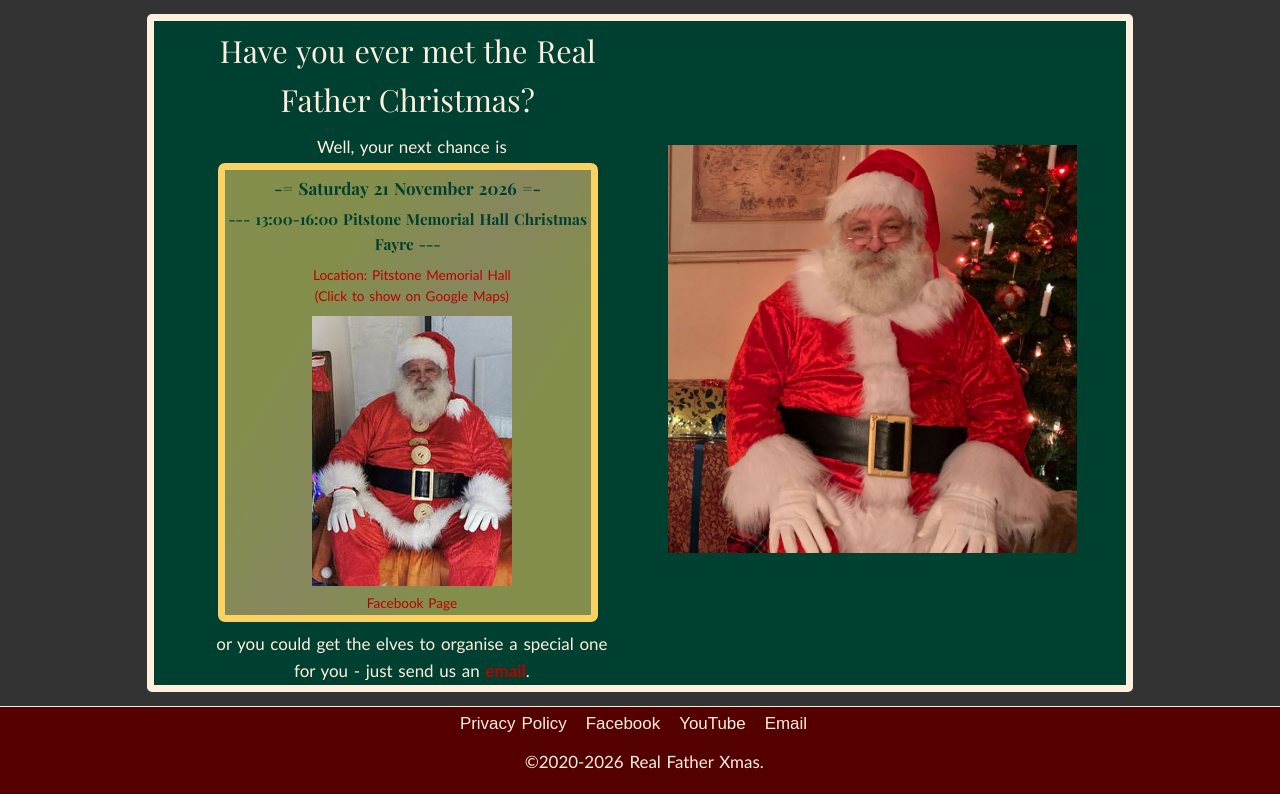
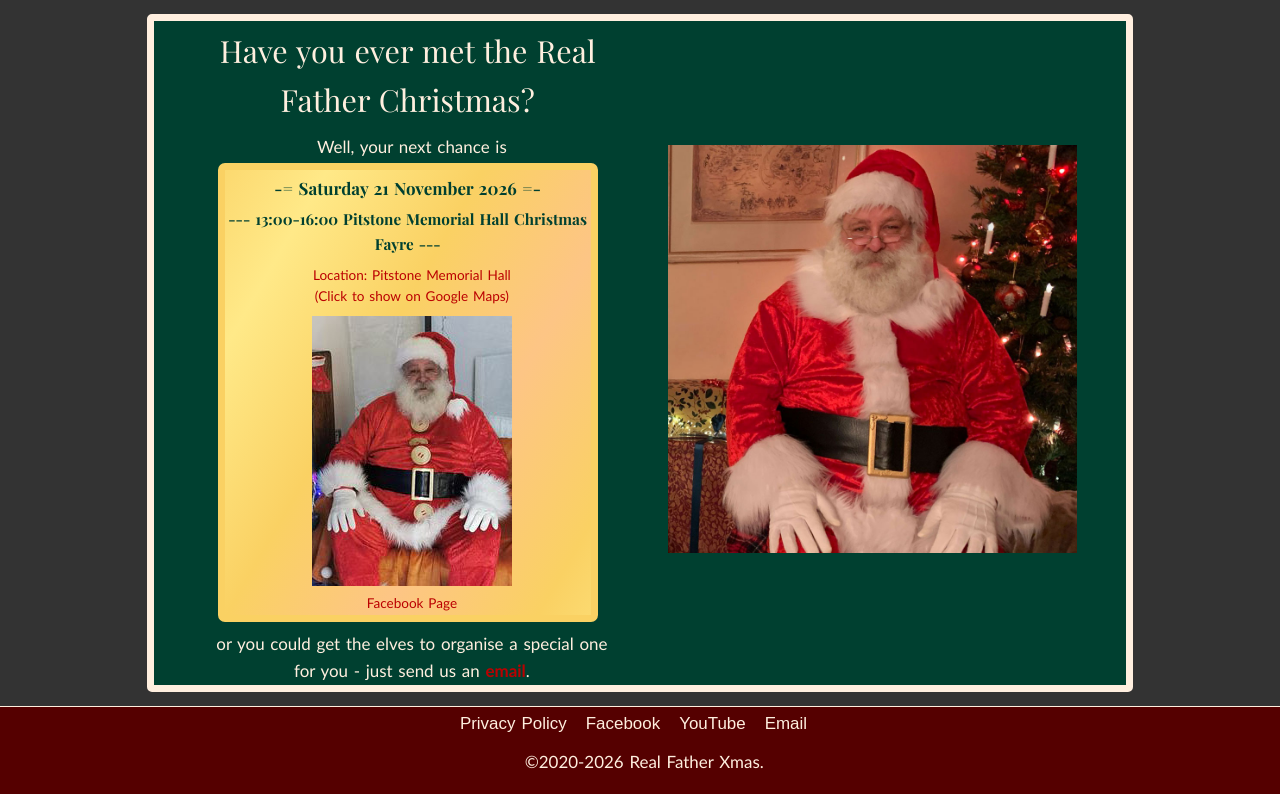
Before and after one commit to nielsencs/RealFatherXmas, a PHP site: page / in a window 1280 px wide. Shown: the part 149-943 px from the top of the page. Run offline with PHP 8.4, Linux system fonts and the light colour scheme; some web fonts are replaced.

Commit message:
Update style.css

```diff
--- a/site/styles/style.css
+++ b/site/styles/style.css
@@ -4,10 +4,10 @@
     --clr-darkergold: #9e5200;
 
     /* for ticket only */
-    --clr-darkgold: #dd900088;
-    --clr-lightgold: #f6d36588;
-    --clr-midgold: #fad16388;
-    --clr-pinkgold: #fdc58588;
+    --clr-darkgold: #dd9000;
+    --clr-midgold: #fad163;
+    --clr-pinkgold: #fdc585;
+    --clr-lightgold: #ffe988;
 
     --clr-gold: #fad163;
     --clr-darkred: #550000;
@@ -276,16 +276,15 @@ a:hover {
     background: linear-gradient(120deg,
             var(--clr-midgold),
             var(--clr-lightgold),
-            var(--clr-lightgold),
+            var(--clr-midgold),
             var(--clr-darkgold),
             var(--clr-midgold),
+            var(--clr-midgold),
+            var(--clr-midgold),
             var(--clr-lightgold),
-            var(--clr-lightgold),
-            var(--clr-lightgold),
-            var(--clr-lightgold),
+            var(--clr-midgold),
             var(--clr-pinkgold),
-            var(--clr-lightgold),
-            var(--clr-lightgold),
+            var(--clr-midgold),
             var(--clr-lightgold),
             var(--clr-midgold));
     background-size: 300% 300%;
```
